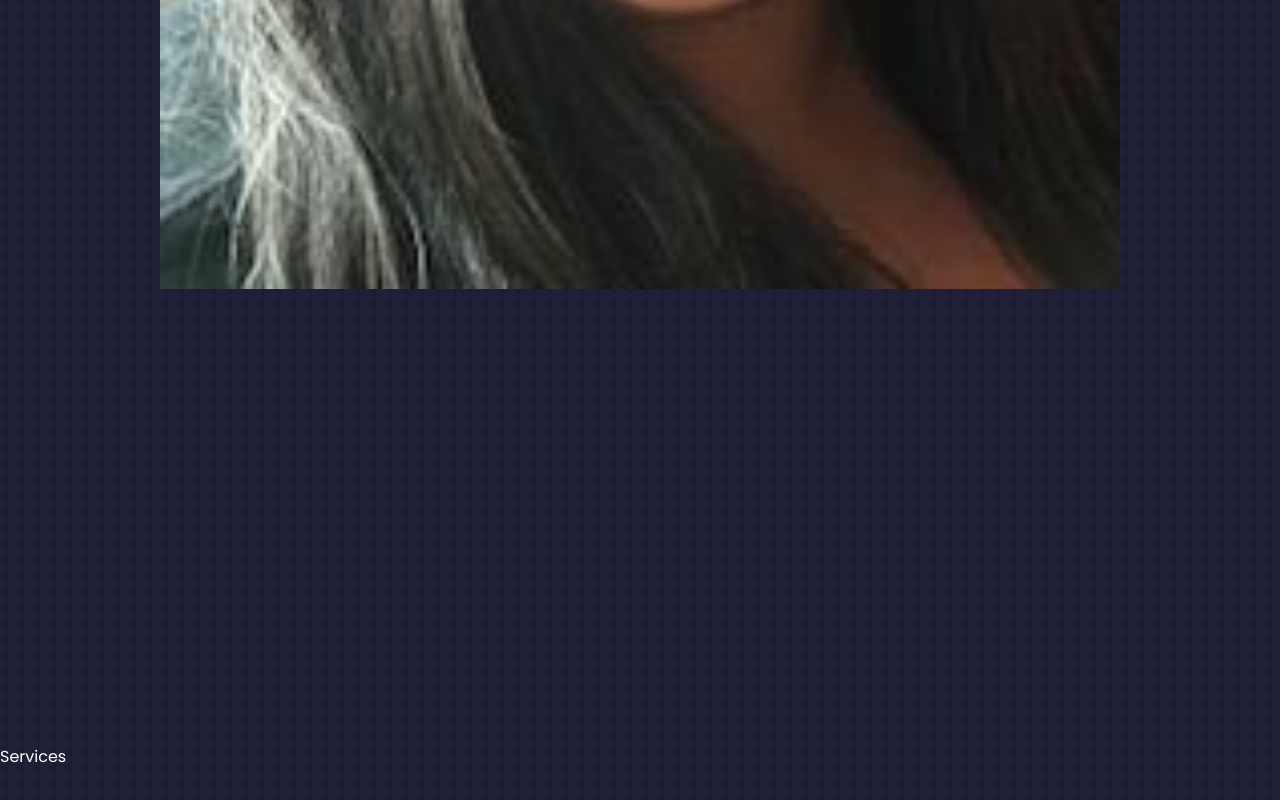
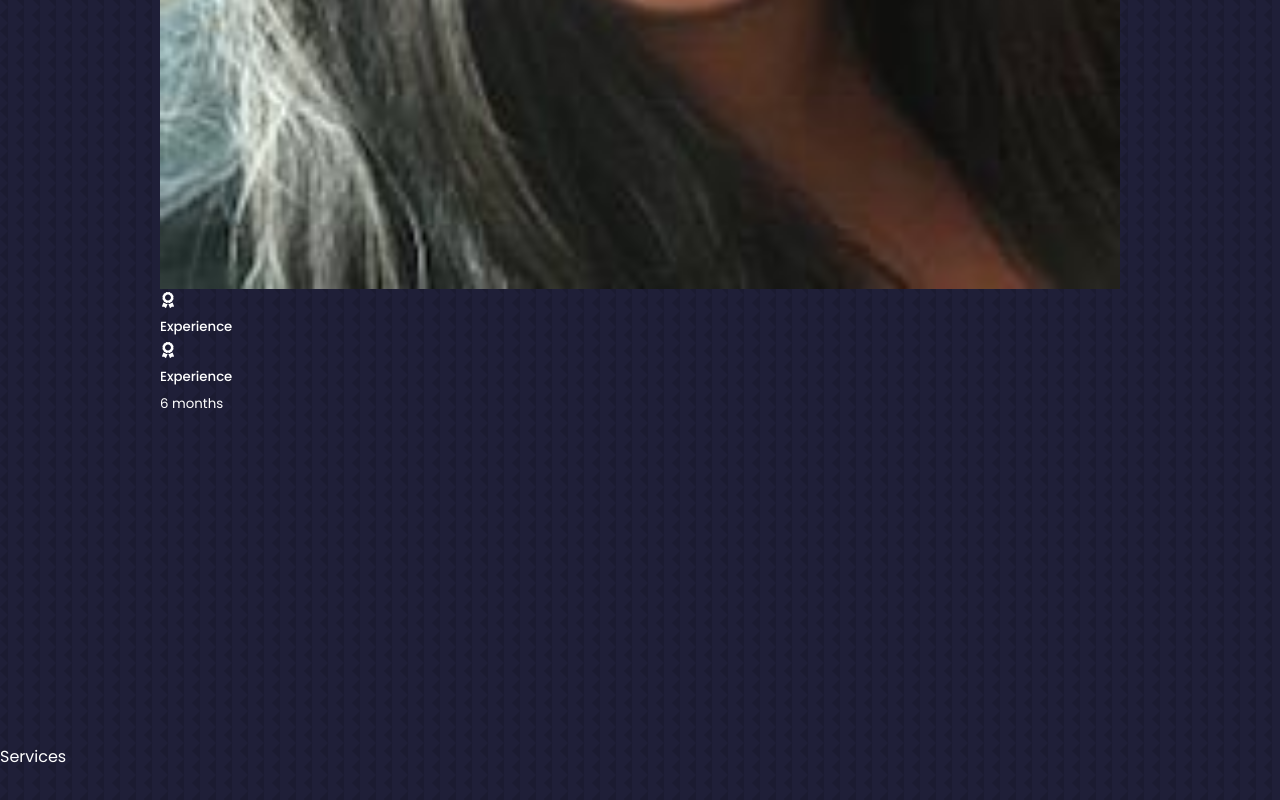
Before and after one commit to molano1979/react-portfolio-1, a React (Create React App) app: page / in a window 1280 px wide. Shown: the part 2041-2841 px from the top of the page. Built offline with nearby package versions, Linux system fonts and the light colour scheme.

Commit message:
added icons to About.jsx

```diff
--- a/src/components/about/About.jsx
+++ b/src/components/about/About.jsx
@@ -1,6 +1,7 @@
 import React from 'react'
 import './about.css'
 import ME from '../../assets/me.png'
+import {FaAward} from 'react-icons/fa'
 
 const About = () => {
   return (
@@ -12,15 +13,21 @@ const About = () => {
         <div className="about_me">
           <div className="about_me-image">
             <img src={ME} alt="About Image" />
-
           </div>
-
         </div>
 
-        <div className="about__content">
-          <div className="about__cards">
+        <div className="about_content">
+          <div className="about_cards">
             <article className='about_card'>
+              <FaAward className='about_icon'/>
+              <h5>Experience</h5>
+              <small></small>
 
+            </article>
+            <article className='about_card'>
+              <FaAward className='about_icon'/>
+              <h5>Experience</h5>
+              <small>6 months</small>
 
             </article>
           </div>
```
